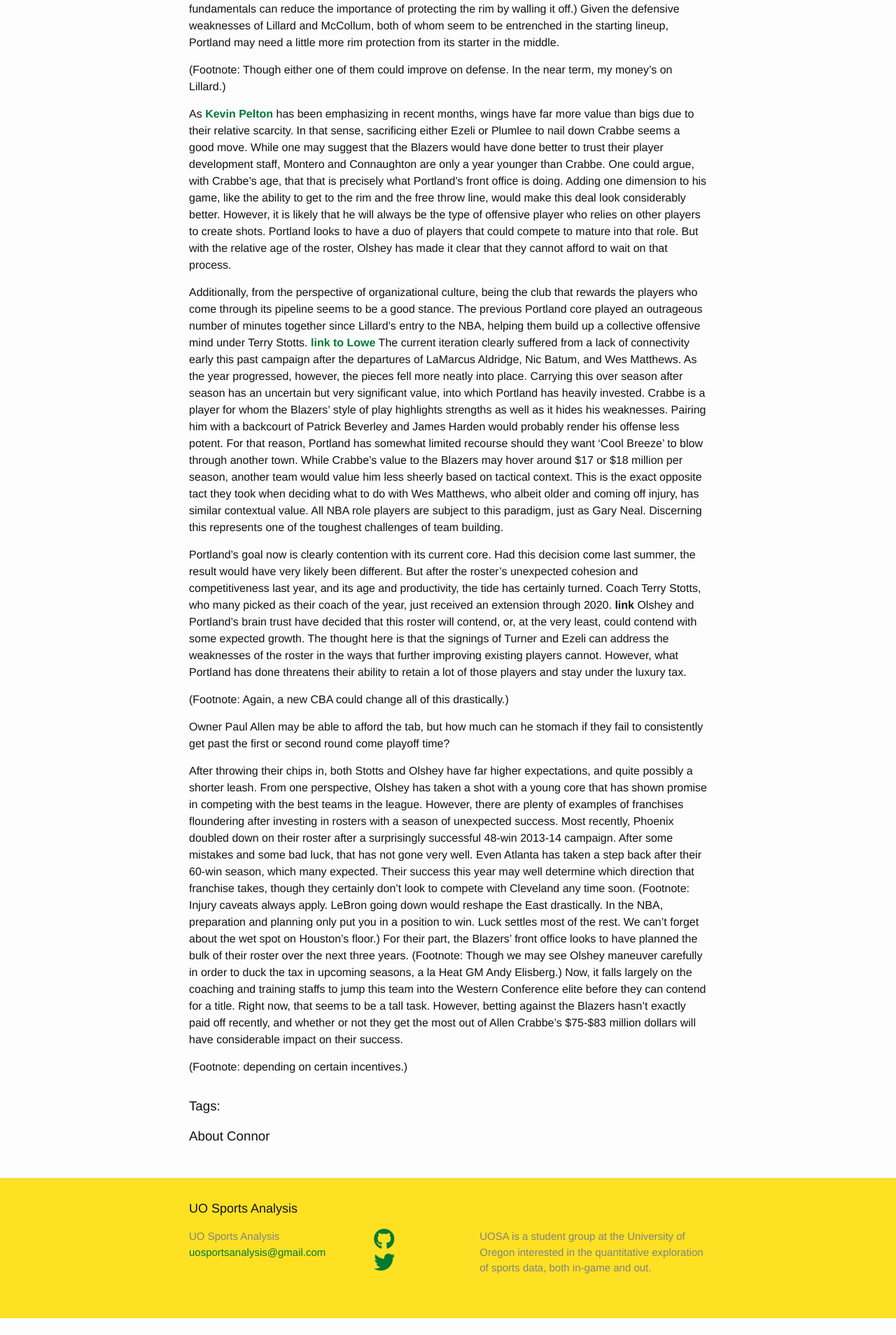
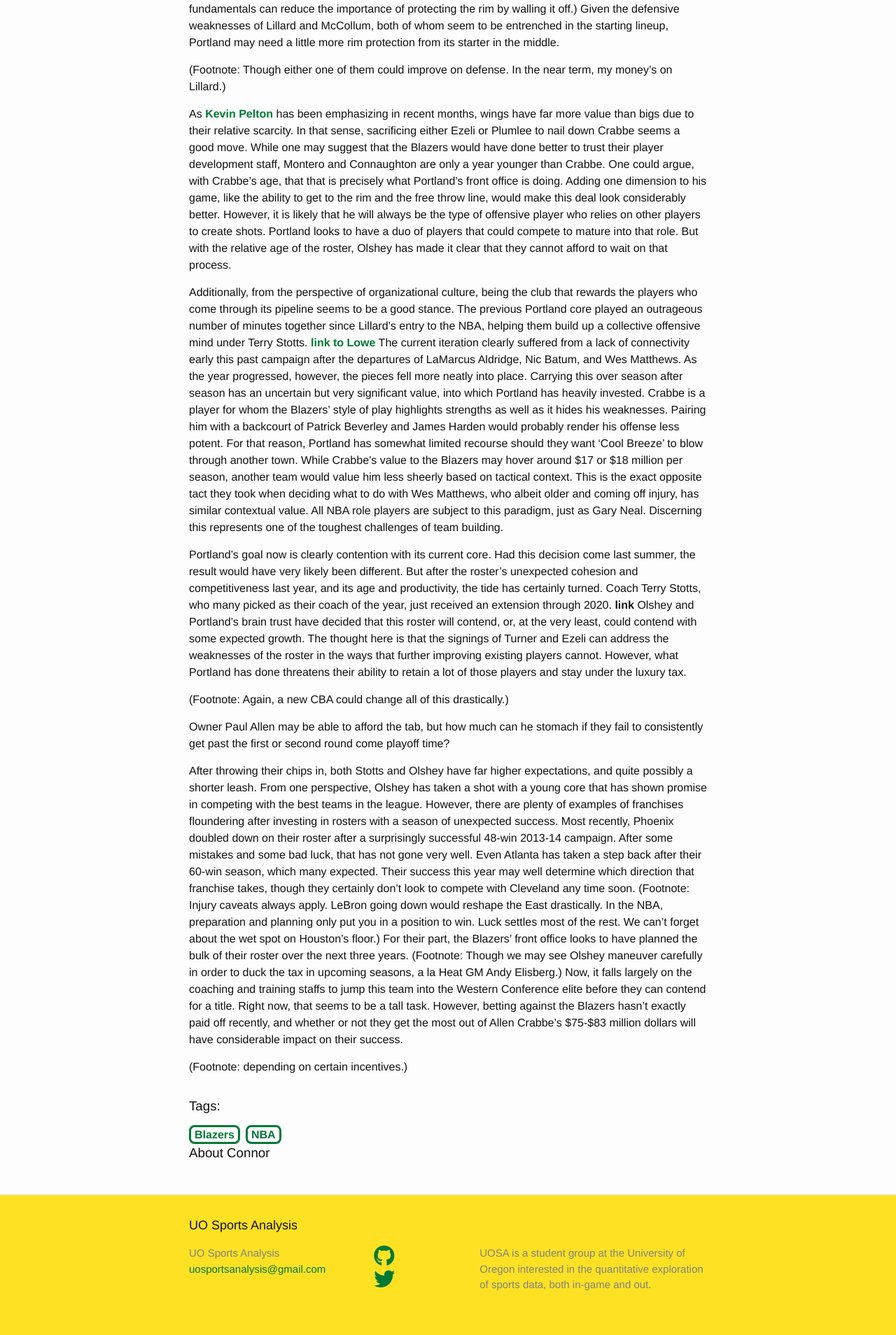
Before and after one commit to uosportsanalysis/uosportsanalysis.github.io, a Jekyll site: the page built from _posts/2016-08-10-crabbe-and-zers.md, in a window 1280 px wide. Shown: the part 4204-6112 px from the top of the page at 70% size. Built offline with Jekyll 4.4.1, drawn with Linux system fonts in a browser that asks for light colours; nearby versions of some CDN libraries; before the commit the page ends 6088 px from its top, so only the background shows below that.

Commit message:
update post layout/connor's article

```diff
--- a/_layouts/post.html
+++ b/_layouts/post.html
@@ -14,9 +14,9 @@
     {{ content }}
   </div>
   <h3>Tags:</h3>
-  <ul class="tag-list">
-    {% for tag in page.tags %}<li class="tag"><a href="#" class="tag-a">{{ tag }}</a></li>{% endfor %}
-  </ul>
+
+    {% for tag in page.tags %}<a href="#" class="tag-a">{{ tag }}</a>{% endfor %}
+
   <div class="author-bio">
     <h3>{{ page.author | truncatewords: 1 | remove: "..." | prepend: "About " }}</h3>
 
--- a/_posts/2016-08-10-crabbe-and-zers.md
+++ b/_posts/2016-08-10-crabbe-and-zers.md
@@ -5,6 +5,9 @@
 description: a breakdown of one of the wackiest deals of NBA Free Agency 2016.
 date:   2016-08-10 17:10:55 -0700
 image: ./images/krabs.jpg
+tags:
+  - Blazers
+  - NBA
 ---
 In an NBA offseason filled with exclamations of, “He got what?” and “Well, I guess I should have just been an NBA player,” one of the biggest sources of sticker shock was reserve Portland swingman Allen Crabbe. The first shockwave was felt when Brooklyn presented Crabbe a four-year, $75 million offer sheet, with the aftershocks continuing three days later when the Blazers matched it. With Portland committing some serious cap space to several players this summer, Crabbe’s deal perhaps raised the most eyebrows. In assessing whether or not Portland got good value, factors like the rest of the Blazers’ roster, this year’s free agent market, and Portland’s place in the organizational life cycle, just to name a few, arise. Oh, and of course the abilities of Crabbe himself. Before discussing this from the Blazers’ point of view, however, let’s examine why Brooklyn concocted this contract in the first place.
 
--- a/_sass/_post.scss
+++ b/_sass/_post.scss
@@ -42,19 +42,9 @@
         }
     }
 }
-/*** note to self: FIX THIS TRASH CODE for the tags and their hover properties ***/
-.tag-list {
-  display: flex;
-  list-style: none;
-  margin: 0;
-}
-.tag {
+
+.tag-a {
   border: 3px solid $brand-color;
-  border-radius: 10px;
-  margin-right: 5px;
-  background-color: $brand-color;
-}
-.tag-a {
   padding-top: 2px;
   padding-bottom: 2px;
   padding-left: 5px;
@@ -63,9 +53,13 @@
   border-radius: 8px;
   background-color: white;
   color: $brand-color;
+  margin-right: .5rem;
+
+  transition: background-color 0.4s ease;
+  transition: color 0.4s ease;
 }
 .tag-a:hover {
-  background: $brand-color;
+  background-color: $brand-color;
   color: white;
   text-decoration: none;
 }
```
